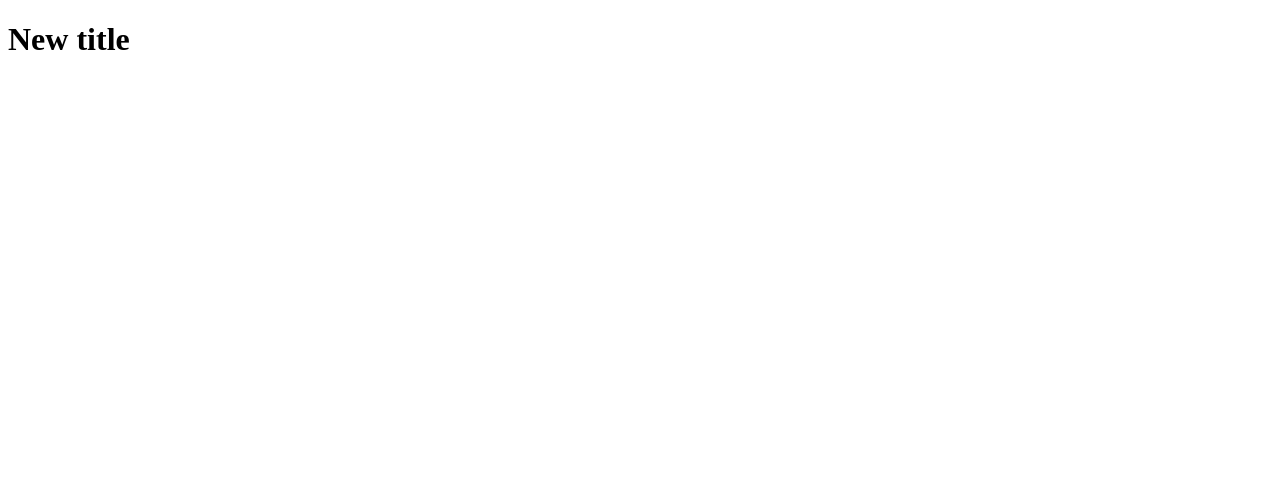
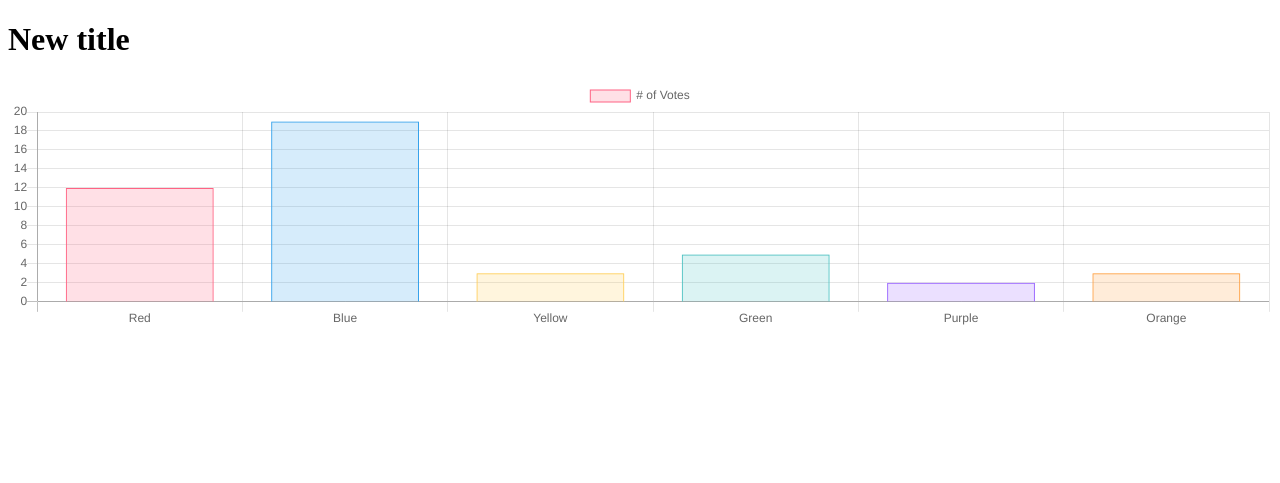
Before and after one commit to Gordss/SPA-project, a plain HTML site: page index.html in a window 1280 px wide. Drawn offline with nearby package versions, Linux system fonts and the light colour scheme.

Commit message:
parsing data

```diff
--- a/index.html
+++ b/index.html
@@ -5,10 +5,11 @@
 	<meta http-equiv="X-UA-Compatible" content="IE=Edge">
 	<meta name="viewport" content="width=device-width, initial-scale=1">
 	<title>Project</title>
+	<script src="https://cdn.jsdelivr.net/npm/chart.js@2.8.0"></script>
 </head>
 <body>
 	<h1 id="header">Some text</h1>
-	<canvas id="chart" width="400" height="400"></canvas>
+	<canvas id="chart" width="100%" height="20%"></canvas>
 	<script src="/app.js"></script>
 </body>
 </html>
--- a/static/app.js
+++ b/static/app.js
@@ -2,3 +2,40 @@ var ctx = document.getElementById('chart');
 var header = document.getElementById('header');
 
 header.textContent = "New title";
+
+var myChart = new Chart(ctx, {
+    type: 'bar',
+    data: {
+        labels: ['Red', 'Blue', 'Yellow', 'Green', 'Purple', 'Orange'],
+        datasets: [{
+            label: '# of Votes',
+            data: [12, 19, 3, 5, 2, 3],
+            backgroundColor: [
+                'rgba(255, 99, 132, 0.2)',
+                'rgba(54, 162, 235, 0.2)',
+                'rgba(255, 206, 86, 0.2)',
+                'rgba(75, 192, 192, 0.2)',
+                'rgba(153, 102, 255, 0.2)',
+                'rgba(255, 159, 64, 0.2)'
+            ],
+            borderColor: [
+                'rgba(255, 99, 132, 1)',
+                'rgba(54, 162, 235, 1)',
+                'rgba(255, 206, 86, 1)',
+                'rgba(75, 192, 192, 1)',
+                'rgba(153, 102, 255, 1)',
+                'rgba(255, 159, 64, 1)'
+            ],
+            borderWidth: 1
+        }]
+    },
+    options: {
+        scales: {
+            yAxes: [{
+                ticks: {
+                    beginAtZero: true
+                }
+            }]
+        }
+    }
+});
```
Also changed, not shown: data-sofia-oblast.json (added, +1 -0 lines), index.js (+37 -0 lines).
